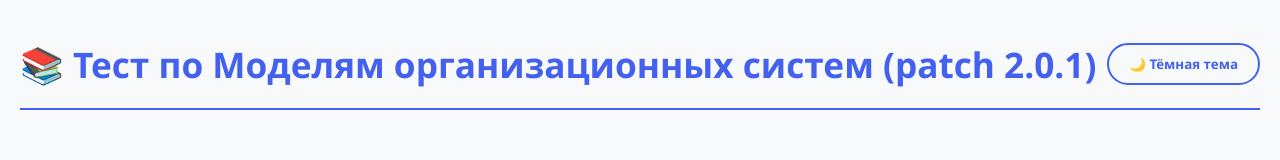
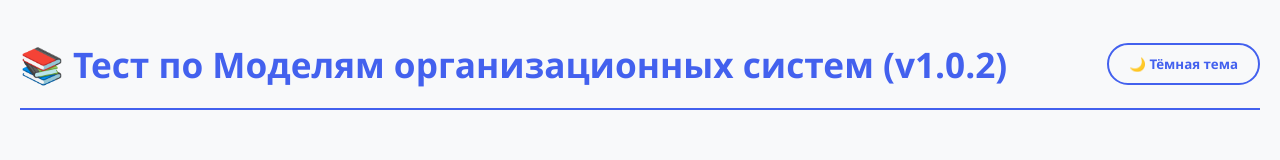
Before and after one commit to sedooj/otu, a plain HTML site: page index.html in a window 1280 px wide. Shown: the top 160 px of the page. Drawn offline with Linux system fonts and the light colour scheme.

Commit message:
Small fix

```diff
--- a/index.html
+++ b/index.html
@@ -4,7 +4,7 @@
 <head>
     <meta charset="UTF-8">
     <meta name="viewport" content="width=device-width, initial-scale=1.0">
-    <title>Тест по Моделям организационных систем (patch 2.0.1)</title>
+    <title>Тест по Моделям организационных систем</title>
     <style>
         * {
             margin: 0;
@@ -1009,7 +1009,7 @@
 <body>
     <div class="container">
         <div class="header">
-            <h1 id="mainTitle">📚 Тест по Моделям организационных систем (patch 2.0.1)</h1>
+            <h1 id="mainTitle">📚 Тест по Моделям организационных систем (v1.0.2)</h1>
             <button class="theme-switch" id="themeSwitch">🌙 Тёмная тема</button>
         </div>
 
```
